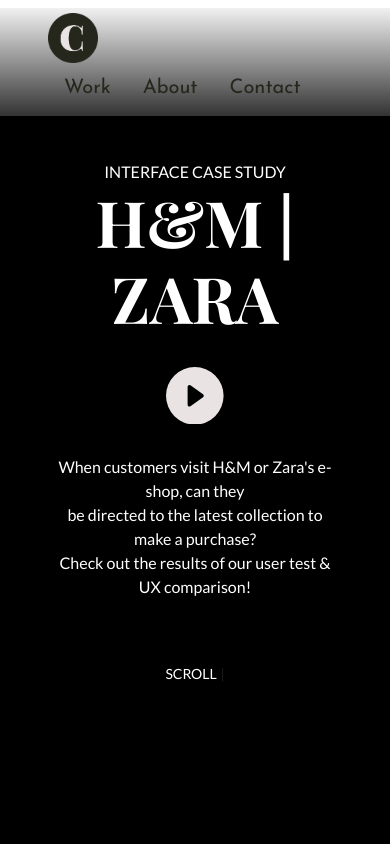
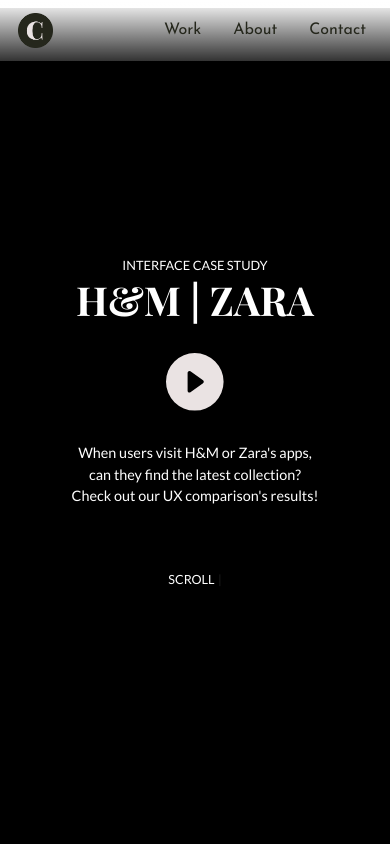
Before and after one commit to yukyiwan/portfolio, a React (Create React App) app in the folder client/: page /UX in a window 390 px wide. Shown: the top 844 px of the page. Built offline with nearby package versions, Linux system fonts and the light colour scheme; no server answers.

Commit message:
Fine-tuned

```diff
--- a/client/src/App.scss
+++ b/client/src/App.scss
@@ -83,9 +83,7 @@
 }
 
 h1, .h1, h2, .h2, h3, .h3, h4, .h4, h5, .h5, h6, .h6 {
-  // font-size: 2em;
   font-family: $font-headings;
-  // font-weight: bold
 }
 
 h1{
@@ -126,7 +124,7 @@
 #home{
 @include flexC();
 background-color:$light;
-
+background-image: url("./images/bg.jpeg");
 }
 
 #about, #contact {
@@ -144,7 +142,14 @@
 }
 
 #logo{
-  width:60%;
+  width:50%;
+}
+
+.navbar-brand img {
+  width: 50px
+}
+.navbar-brand {
+ padding-left: $spacer*1.5
 }
 
 .logo{
@@ -204,7 +209,7 @@
 }
 
 #UXRS {
-  background-image: url("./images/ux-rs-l.jpg");
+  background-image: url("./images/ux-rs-s.jpg");
 }
 
 #HM {
@@ -238,9 +243,47 @@
 }
 
 #home video {
-  height:100vmax;
-  width: auto;
+  height: 100vmax
 }
+
+@media (max-width:576px){
+#home video {
+  display: none
+}
+}
+
+@media (max-width:450px){
+  .projects--details{
+    height:150vh
+  }
+  .navbar{
+    font-size: 1rem;
+  }
+  .navbar-brand img {
+    width: 35px
+  }
+  .navbar-brand {
+    padding-left: 10px
+  }
+  body {
+    font-size: .9rem;
+  }
+  h1{
+    font-size: 2.5rem;
+  }
+  h2{
+    font-size: 1.5rem;
+  }
+  h4{
+    font-size: 1.25rem;
+  }
+  h5{
+    font-size: 1rem;
+  }
+  h7{
+    font-size: .8rem;
+  }
+  }
 
 .x--position {
   position:fixed;
@@ -297,6 +340,10 @@
     position: relative;
     width: 60%;
   }
+  .projects {
+    @include flexCL();
+    padding-right:0
+  }
   .projects--details--col {
     padding-top:$spacer;
     justify-content:center;
@@ -350,6 +397,9 @@
   #home{
     height:100vh;
   }
+  #home video {
+    height:100vh
+  }
   #about {
     height:100vh;
     background-image: url("./images/bg-me-01.jpg");
@@ -372,6 +422,9 @@
 
   #UX{
     background-image: url("./images/bg-hz-l.jpg");
+  }
+  #UXRS {
+    background-image: url("./images/ux-rs-l.jpg");
   }
 
   #portfolio{
--- a/client/src/components/About/About.js
+++ b/client/src/components/About/About.js
@@ -125,7 +125,7 @@
                     </section>
 
                     <section id="edu2" onClick={()=>setShoweMore2(!showeMore2)}>
-                    <br/><br/><h5><div>Master of International and Public Affairs</div>
+                    <br/><br/><h5><div>Master of Int'l & Public Affairs</div>
                     <div>The University of Hong Kong | 2016-18</div></h5>
 
                     {showeMore2?<div id="eMore2" className="text-info"><div>Global Issues | International Organizations | US-China Relations </div></div>:null}
--- a/client/src/components/Contact/Contact.js
+++ b/client/src/components/Contact/Contact.js
@@ -37,7 +37,7 @@
                     <input type="text" className="form-control" id="name" placeholder="Chris Noth" value={postData.name} onChange={e=> setPostData({...postData, name: e.target.value})} required/>
                     </div>
 
-                    <div className="mb-2 text-left">e
+                    <div className="mb-2 text-left">
                     <small><label for="email" className="form-label my-0 py-0">Email address</label></small>
                     <input type="email" className="form-control" id="email" placeholder="me@chrisnoth.com" value={postData.email} onChange={e=> setPostData({...postData, email: e.target.value})} required/>
                     </div>
--- a/client/src/components/Navbar/Navbar.js
+++ b/client/src/components/Navbar/Navbar.js
@@ -11,8 +11,8 @@
     return (
         <div>
 
-            <h5><nav className="navbar fixed-top navbar-light navbar--bg-gradient px-5" data-aos="fade-down"  data-aos-delay="1000">
-                <a className="navbar-brand" href="/"><img className="logo" src="images/logoSDS.png" width="50px"/></a>
+            <h5><nav className="navbar fixed-top navbar-light navbar--bg-gradient px-2" data-aos="fade-down"  data-aos-delay="1000">
+                <a className="navbar-brand" href="/"><img className="logo" src="images/logoSDS.png"/></a>
                 <ul className="nav justify-content-end">
                     <li className="nav-item">
                         <a className="nav-link active" aria-current="page" href="/#portfolio">Work</a>
--- a/client/src/components/RideBuddy/RideBuddy.js
+++ b/client/src/components/RideBuddy/RideBuddy.js
@@ -24,7 +24,7 @@
                         <h1>Ride Buddy</h1>
                         <div className="mt-5">
                             <div>Ride Buddy re-defines daily commute,</div>
-                            <div>presenting clear incentive for users to connect.</div>
+                            <div>make it fun and thought-provoking.</div>
                             <div>Powered by PHP, MySQL and Javascript</div>
                             {/* <i><a href="http://www.corawan.com/ridebuddy" target="_blank"
                             rel="noopener noreferrer"><AppIndicator /></a></i>  */}
@@ -126,7 +126,7 @@
                                 <h2 className="mt-2"><span className="text-dark">Gamify</span> inherently imaginative <span className="text-dark">air-travel wonders</span></h2>
                         </div>
                         <div className="projects--details--col col-md container mt-3">
-                        <div>To hack into a crowded ride hailing space, we set focus in the first stage on the relatively untouched air travel space. We believe this will get Ride Buddy an elegant entry and gain traction, user familiarity of our interface and brand speedily. Version 1.0 and our eventual carpool game and targeting exact same group of audience.</div><br/>
+                        <div>To hack into a crowded ride hailing space, we set focus on the relatively untouched air travel space in the first stage of development. We believe this will get Ride Buddy an elegant entry and gain traction, user familiarity of our interface and brand speedily. Version 1.0 and our eventual carpool game and targeting exact same group of audience.</div><br/>
                         <div>We have created a gamified social network that presents clear incentive for users to connect for networking, socialising or romance in-flight (we will not define or limit their imagination!).</div><br/>
                         <div>Users will be able to find a Ridy Buddy before boarding or selecting their seats. They can scan the QR code all over the airport to access our app, entering their flight details and then locating other users who are also looking for a Ride Buddy.</div><br/>
                         <div>For users already boarded and be seated, they enjoy the liberty to connect with a Ride Buddy only when mutual liking is confirmed.</div>
--- a/client/src/components/UX/UX.js
+++ b/client/src/components/UX/UX.js
@@ -35,9 +35,9 @@
                                         }}/></i>
 
                         <div className="mt-4 mb-5">
-                            <div>When customers visit H&M or Zara's e-shop, can they</div>
-                            <div>be directed to the latest collection to make a purchase?</div>
-                            <div>Check out the results of our user test & UX comparison!</div>
+                            <div>When users visit H&M or Zara's apps,</div>
+                            <div>can they find the latest collection?</div>
+                            <div>Check out our UX comparison's results!</div>
                         </div>
 
                         </div>
--- a/client/src/components/Work/Work.js
+++ b/client/src/components/Work/Work.js
@@ -15,17 +15,16 @@
                     <div className="container  mx-5 px-4">
                     <div className="row">
                         <div className="col-md container">
-                        <h4>Selected project</h4>
+                        <h5>Selected project</h5>
 
                         <h1>ZOFFICE</h1>
                         <a href="/ZOFFICE"><button type="button" class="btn btn-secondary btn-lg mt-3 mb-4">See credentials</button></a>
                         <div>
                             <div>Build with love & warmth of human touch,</div>
-                            <div>ZOFFICE empowers you in remote working.</div>
+                            <div>ZOFFICE empowers remote working.</div>
                             <div>Powered by MERN, face recognition & Socket.IO</div>
                         </div>
                         </div>
-                        <div className="col-md"></div>
                         <div className="col-md"></div>
                     </div>
                     </div>
@@ -39,13 +38,13 @@
                     <div className="container mx-5 px-5">
                     <div className="row">
                         <div className="col-md container">
-                        <h4>Selected project</h4>
+                        <h5>Selected project</h5>
                         <h1>UX face-off </h1>
                         <a href="/UX"><button type="button" class="btn btn-success btn-lg mt-3 mb-4">See case study</button></a>
                         <div>
-                            <div>When customers visit H&M or Zara's e-shop, can they</div>
-                            <div>be directed to the latest collection to make a purchase?</div>
-                            <div>Check out the results of our user test & UX comparison!</div>
+                            <div>When users visit H&M or Zara's apps,</div>
+                            <div>can they find the latest collection?</div>
+                            <div>Check out our UX comparison's results!</div>
                         </div>
                         </div>
                         <div className="col-md"></div>
@@ -60,12 +59,12 @@
                     <div className="container mx-5 px-5">
                     <div className="row">
                         <div className="col-md">
-                        <h4>Selected project</h4>
+                        <h5>Selected project</h5>
                         <h1>Ride Buddy</h1>
                         <a href="/RideBuddy"><button type="button" class="btn btn-secondary btn-lg mt-3 mb-4">See credentials</button></a>
                         <div>
                             <div>Ride Buddy re-defines daily commute,</div>
-                            <div>presenting clear incentive for users to connect.</div>
+                            <div>make it fun and thought-provoking.</div>
                             <div>Powered by PHP, MySQL and Javascript</div>
                         </div>
                         </div>
```
Also changed, not shown: client/src/components/ZOFFICE/ZOFFICE.js (+14 -14 lines), client/src/images/bg-rb-s.jpg, client/src/images/ux-rs-s.jpg (added).
